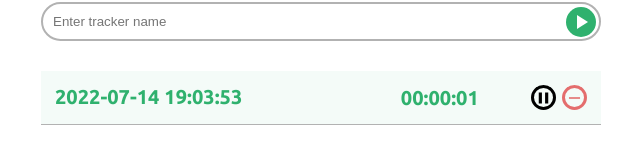
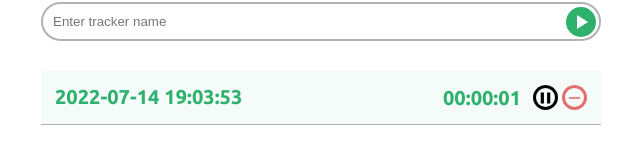
Before and after one commit to ulianakolodii/nimble-test, a React (Create React App) app: page / in a window 1280 px wide. Both pictures are taken after a click on the element 902 px from the left and 189 px from the top of the page. Shown: the part 168-332 px from the top of the page, without its empty margins (319-959 px from the left). Built offline with nearby package versions, Linux system fonts and the light colour scheme.

Commit message:
final polishing

```diff
--- a/src/components/Tracker/styles.module.css
+++ b/src/components/Tracker/styles.module.css
@@ -16,7 +16,6 @@
 }
 
 .trackerSubContainer {
-  width: 35%;
   display: flex;
   justify-content: space-between;
   align-items: center;
@@ -31,7 +30,8 @@
 }
 
 .buttonsContainer {
-  width: 30%;
+  margin-left: 12px;
+  gap: 4px;
   display: flex;
   justify-content: space-between;
 }
```
